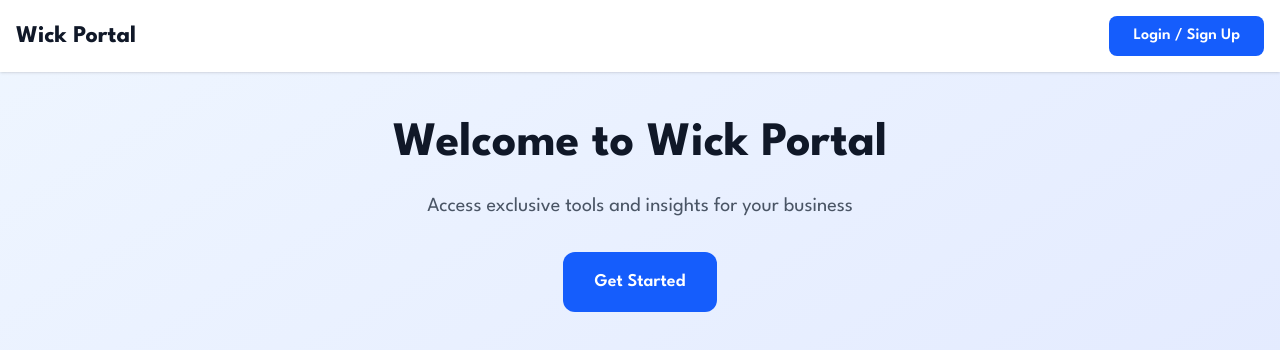
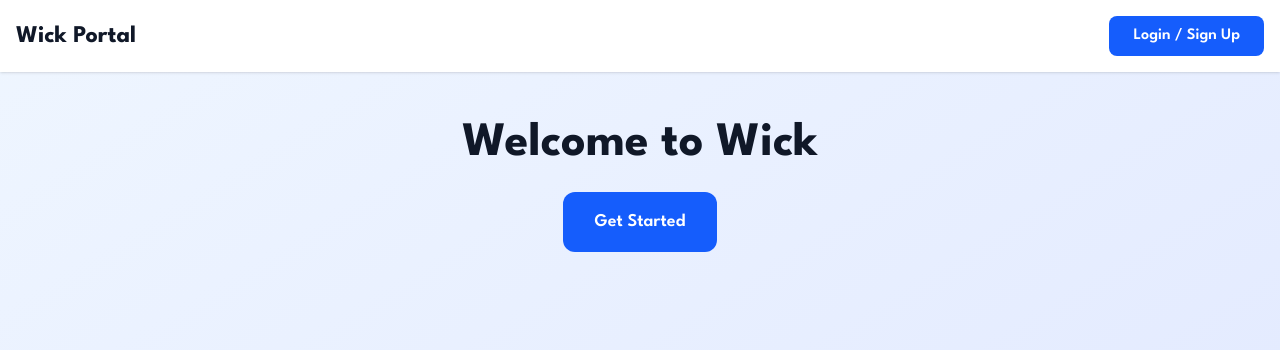
Before and after one commit to MalyajNailwal/Wick, a Next.js app: page /auth in a window 1280 px wide. Shown: the top 350 px of the page. Built offline with nearby package versions, Linux system fonts and the light colour scheme; no server answers.

Commit message:
Simplify auth page welcome message

```diff
--- a/src/app/auth/page.tsx
+++ b/src/app/auth/page.tsx
@@ -66,11 +66,8 @@
         {!currentUser ? (
           <div className="max-w-4xl mx-auto text-center px-4">
             <h2 className="text-5xl font-bold text-gray-900 mb-6">
-              Welcome to Wick Portal
+              Welcome to Wick
             </h2>
-            <p className="text-xl text-gray-600 mb-8">
-              Access exclusive tools and insights for your business
-            </p>
             <button
               onClick={() => setShowAuthModal(true)}
               className="px-8 py-4 bg-blue-600 text-white rounded-xl hover:bg-blue-700 transition font-semibold text-lg"
```
